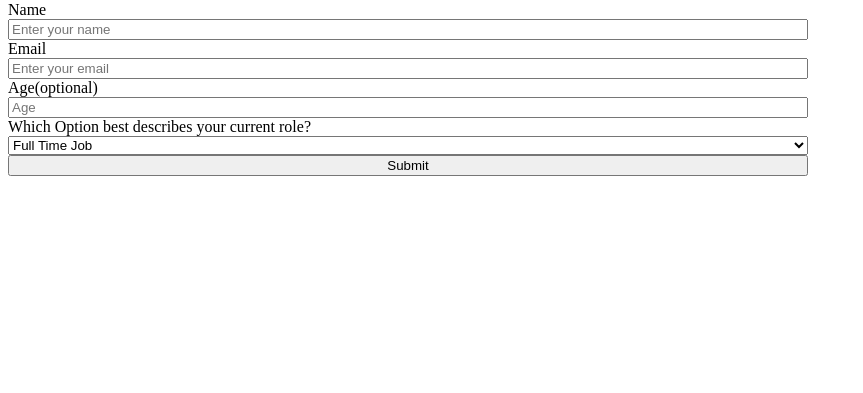
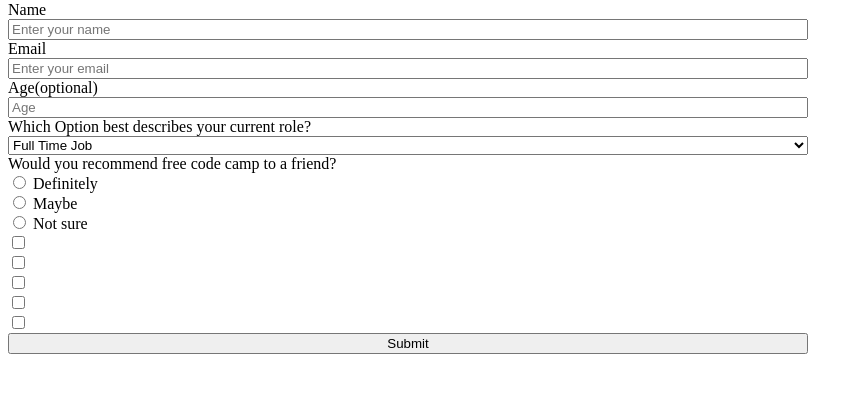
Before and after one commit to PJMantoss/survey_form, a plain HTML site: page index.html in a window 1280 px wide. Shown: the part 79-472 px from the top of the page, without its empty margins (0-863 px from the left). Drawn offline with Linux system fonts and the light colour scheme.

Commit message:
update index file

```diff
--- a/index.html
+++ b/index.html
@@ -39,6 +39,7 @@
 
         <label for="dropdown">Which Option best describes your current role?</label>
         <select id="dropdown">
+            <option value="Select current role">Select current role</option>
             <option value="Student">Student</option>
             <option value="Full Time Job" selected>Full Time Job</option>
             <option value="Full Time Learner">Full Time Learner</option>
@@ -46,6 +47,52 @@
             <option value="Other">Other</option>
         </select>
 
+        <label>Would you recommend free code camp to a friend?</label>
+        <label for="definitely">
+            <input type="radio" name="name" id="definitely">
+            Definitely
+        </label>
+        <label for="maybe">
+            <input type="radio" name="name" id="maybe">
+            Maybe
+        </label>
+        <label for="not-sure">
+            <input type="radio" name="name" id="not-sure">
+            Not sure
+        </label>
+
+        <label for="">
+            <input type="checkbox" name="" id="">
+        </label>
+
+        <label for="">
+                <input type="checkbox" name="" id="">
+        </label>
+
+        <label for="">
+                <input type="checkbox" name="" id="">
+        </label>
+
+        <label for="">
+            <input type="checkbox" name="" id="">
+        </label>
+
+        <label for="">
+            <input type="checkbox" name="" id="">
+        </label>
+
+        <label for=""></label>
+
+        <label for=""></label>
+
+        <label for=""></label>
+
+        <label for=""></label>
+
+        <label for=""></label>
+
+        <label for=""></label>
+
         <input type="submit">
     </form>
 
```
